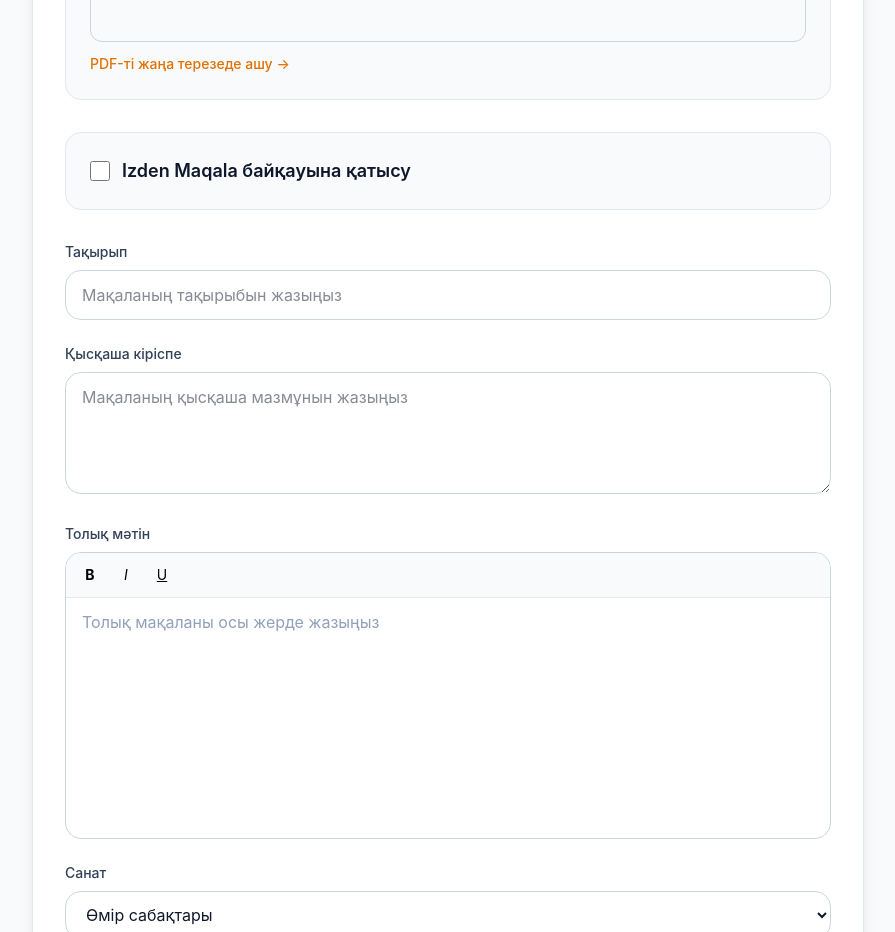
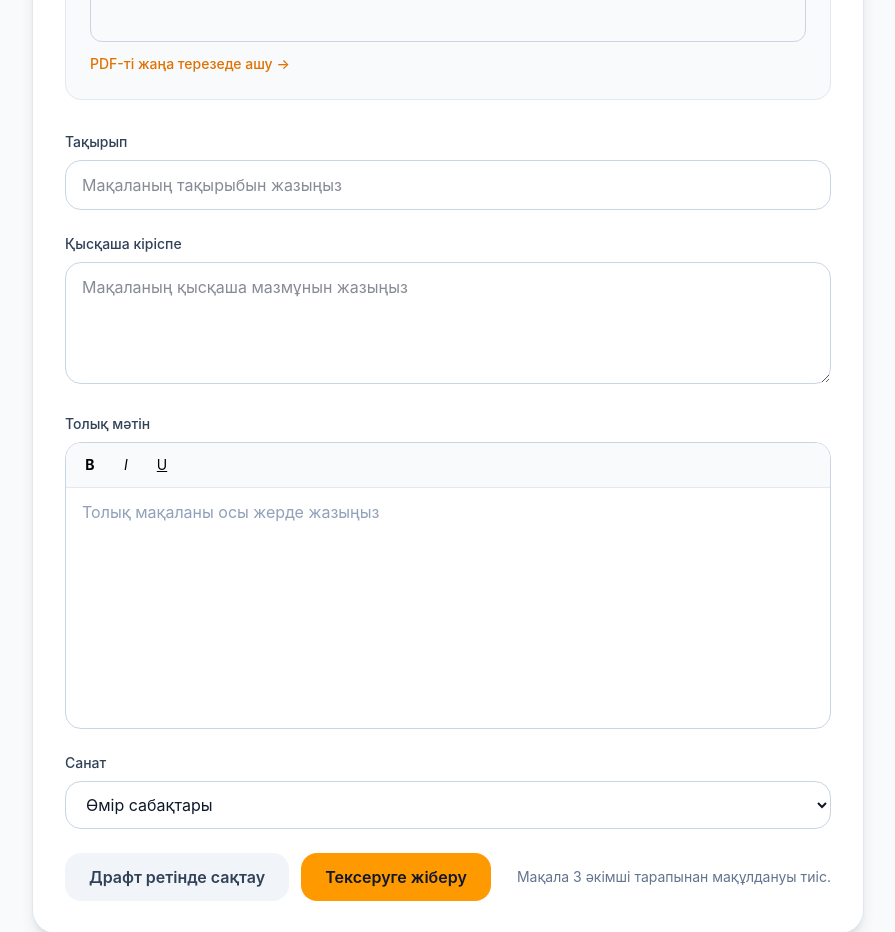
Before and after one commit to azharingh/izdenkz, a Next.js app: page /submit in a window 1280 px wide. Shown: the part 960-1892 px from the top of the page, without its empty margins (192-1087 px from the left). Built offline with nearby package versions, Linux system fonts and the light colour scheme; sample sign-in values are in the browser's storage.

Commit message:
no longer contest box

```diff
--- a/app/submit/page.tsx
+++ b/app/submit/page.tsx
@@ -174,24 +174,6 @@ function SubmitPageContent() {
               </a>
             </div>
 
-            <div className="rounded-2xl bg-slate-50 border border-slate-200 p-6">
-              <label className="flex items-center gap-3 cursor-pointer">
-                <input type="checkbox" checked={isContest} onChange={e => setIsContest(e.target.checked)} className="w-5 h-5 rounded border-slate-300 text-amber-500 focus:ring-amber-500" />
-                <span className="text-lg font-semibold text-slate-900">Izden Maqala байқауына қатысу</span>
-              </label>
-              {isContest && (
-                <div className="mt-4">
-                  <p className="text-sm text-slate-600 mb-4">Конкурсқа қатысу үшін төмендегі ережемен міндетті түрде танысыңыз.</p>
-                  <div className="rounded-xl overflow-hidden border border-slate-300">
-                    <iframe src="/izden-maqala-talap.pdf" className="w-full h-[500px]" title="Izden Maqala байқау ережесі" />
-                  </div>
-                  <a href="/izden-maqala-talap.pdf" target="_blank" rel="noopener noreferrer" className="inline-flex items-center gap-1 text-sm text-amber-600 hover:text-amber-700 font-medium mt-3">
-                    PDF-ті жаңа терезеде ашу →
-                  </a>
-                </div>
-              )}
-            </div>
-
             <div className="space-y-6">
               <div>
                 <label className="block text-sm font-medium text-slate-700 mb-2">Тақырып</label>
```
